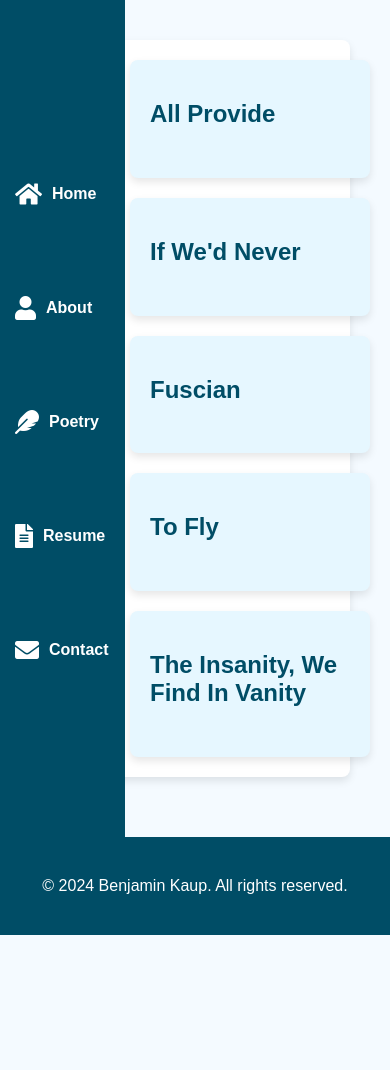
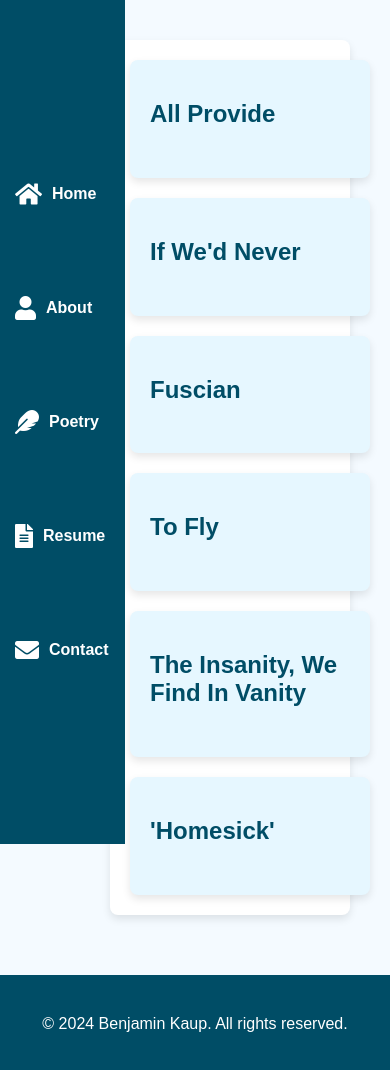
Before and after one commit to KelpyNeedsSleep/Ben-Kaup-Personal-Site, a plain HTML site: page poetry.html in a window 390 px wide. Before the commit the page ends 935 px from the top, so only its background shows below. Drawn offline with Linux system fonts and the light colour scheme.

Commit message:
Update poetry.html
added homesick poem

```diff
--- a/poetry.html
+++ b/poetry.html
@@ -48,6 +48,11 @@
                     <h1>The Insanity, We Find In Vanity</h1>
                     <p class="poem-content">Why is Narcissus hated so?<br>For his self-worship? self-lust? ego? hubris? pride in his own beauty?<br>Is it, his very beauty that condemns him so?<br>Or is it something deeper—his all consuming vanity. Self-love, that twists the soul, and warps the mind—<br>For what is the true difference between vanity and insanity?<br><br>Why may we not listen to the siren’s call of our own echo?<br>Where all float alongside the dancing notes, crashing into the awaiting rocks.<br>Why may we not explore the realm of our own radiance?<br>Where all bathe in the lustrous light, burning in the blazing sun.<br>Why may we not gaze into the pool of our own eyes?<br>Where all marvel at their own beauty, wasting away,<br>becoming but a flowery shadow, of a man, once blessed in beauty.<br><br>So this time I ask, what is the difference between vanity and insanity, if not one’s sense of self?<br>For in insanity you slip and lose grip on your mind,<br>while in vanity you grasp, clutching tight, until it suddenly suffocates— beneath love’s oppressive weight.</p>
                 </div>
+
+                <div class="poetry-entry" onclick="togglePoem(this)">
+                    <h1>'Homesick'</h1>
+                    <p class="poem-content">Fall break starts today, and all my new friends are leaving me.<br><br>I want to go back, back to my friends, back to my dog, back to my family, back to my life—back to my life… with you.<br>But I know I’d get just as sick as I am now and just as sick as I was before, for you are a poison that seeps deep into my bones and into my home. Making me sick, sick of you, sick of home, and sick of myself.<br>Luckily, I have a remedy; I will stay here, alone and sick, homesick, for my own sake. </p>
+                </div>
             </div>
         </section>
     </main>
```
